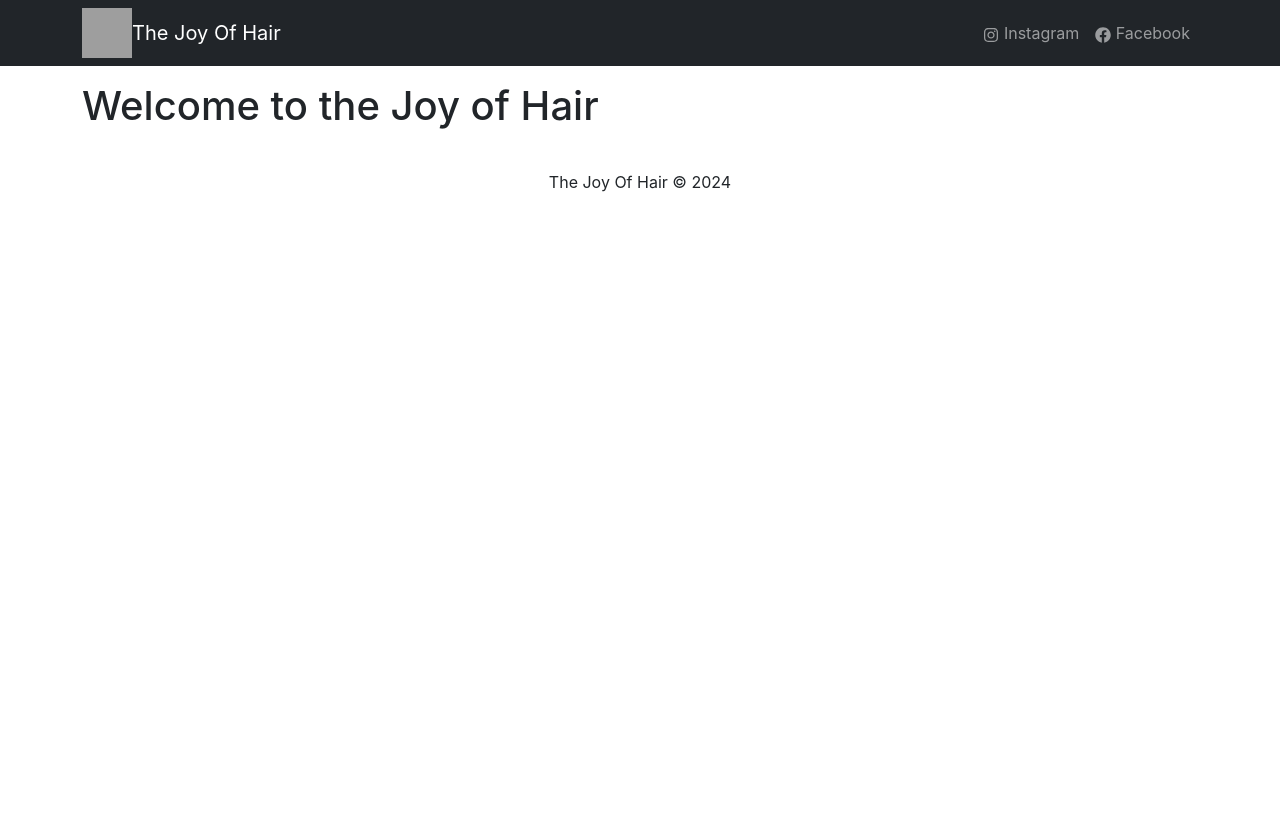
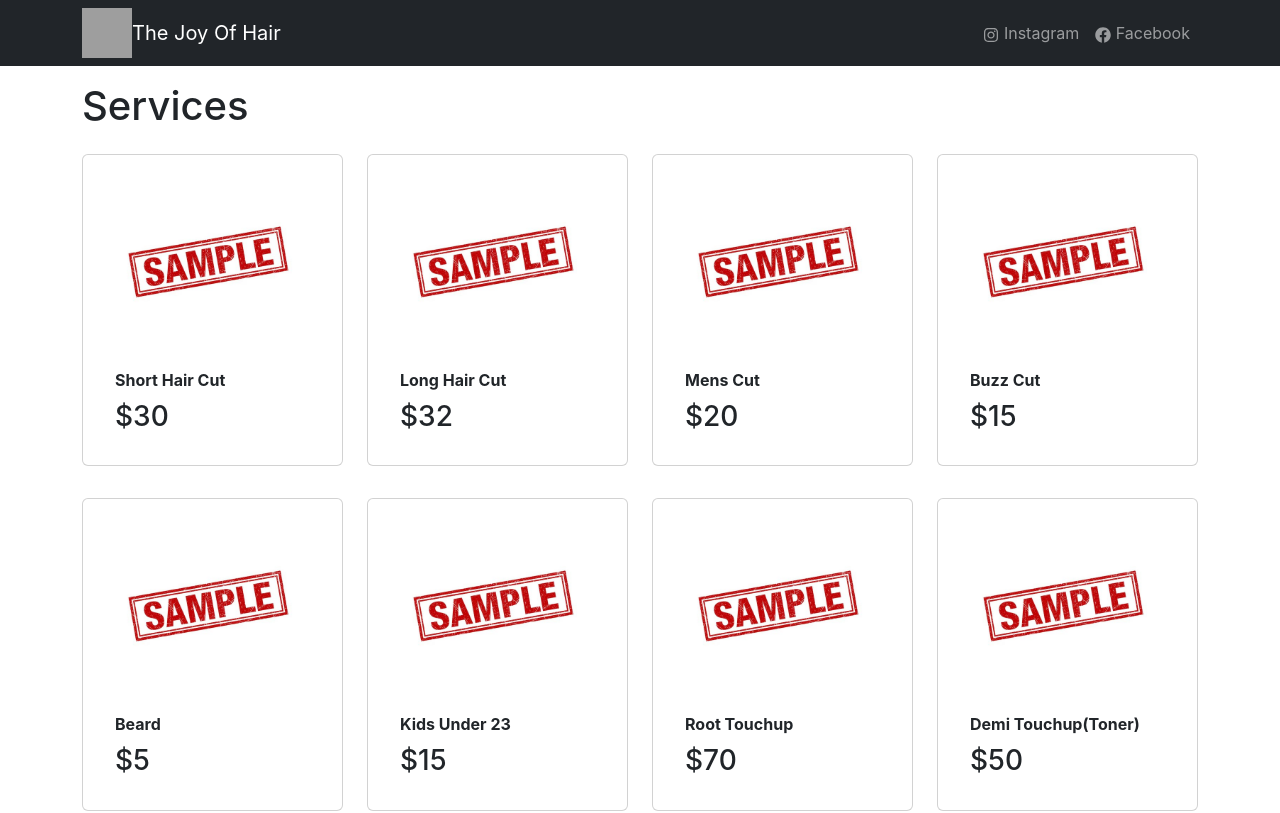
Before and after one commit to Connok/TheJoyOFHair, a React (Create React App) app: page / in a window 1280 px wide. Shown: the top 813 px of the page. Built offline with nearby package versions, Linux system fonts and the light colour scheme; grey boxes are pictures that could not be loaded.

Commit message:
Adding Services

```diff
--- /dev/null
+++ b/src/components/Service.jsx
@@ -0,0 +1,19 @@
+import { Card } from "react-bootstrap";
+
+const Service = ({ service }) => {
+  return (
+    <Card className="my-3 p-3 rounded">
+      <Card.Img src={service.image} variant="top" />
+
+      <Card.Body>
+        <Card.Title as="div">
+          <strong>{service.serviceName}</strong>
+        </Card.Title>
+
+        <Card.Text as="h3">${service.price}</Card.Text>
+      </Card.Body>
+    </Card>
+  );
+};
+
+export default Service;
--- a/src/screens/HomeScreen.jsx
+++ b/src/screens/HomeScreen.jsx
@@ -1,8 +1,18 @@
+import { Row, Col } from "react-bootstrap";
+import services from "../services";
+import Service from "../components/Service";
 const HomeScreen = () => {
   return (
-    <div>
-      <h1>Welcome to the Joy of Hair</h1>
-    </div>
+    <>
+      <h1>Services</h1>
+      <Row>
+        {services.map((service) => (
+          <Col sm={12} md={6} l={4} xl={3}>
+            <Service service={service} />
+          </Col>
+        ))}
+      </Row>
+    </>
   );
 };
 
--- /dev/null
+++ b/src/services.js
@@ -0,0 +1,58 @@
+const services = [
+    {
+        _id: '1',
+        serviceName: "Short Hair Cut",
+        image: '/images/sample.jpg',
+        price: 30.00,
+    },
+    {
+        _id: '2',
+        serviceName: "Long Hair Cut",
+        image: '/images/sample.jpg',
+        price: 32.00,
+    },
+    {
+        _id: '3',
+        serviceName: "Mens Cut",
+        image: '/images/sample.jpg',
+        price: 20.00,
+    },
+    {
+        _id: '4',
+        serviceName: "Buzz Cut",
+        image: '/images/sample.jpg',
+        price: 15.00,
+    },
+    {
+        _id: '5',
+        serviceName: "Beard",
+        image: '/images/sample.jpg',
+        price: 5.00,
+    },
+    {
+        _id: '6',
+        serviceName: "Kids Under 23",
+        image: '/images/sample.jpg',
+        price: 15.00,
+    },
+    {
+        _id: '7',
+        serviceName: "Root Touchup",
+        image: '/images/sample.jpg',
+        price: 70.00,
+    },
+    {
+        _id: '8',
+        serviceName: "Demi Touchup(Toner)",
+        image: '/images/sample.jpg',
+        price: 50.00,
+    },
+    {
+        _id: '9',
+        serviceName: "Highlights Half Head",
+        image: '/images/sample.jpg',
+        price: 100.00,
+    },
+
+]
+export default services;
```
Also changed, not shown: public/images/sample.jpg (added), src/assets/styles/bootstrap.custom.css.
